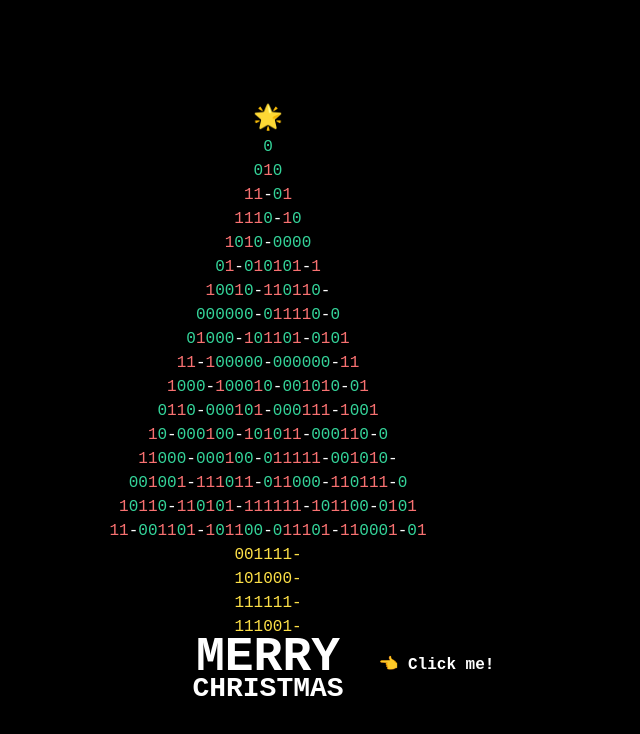
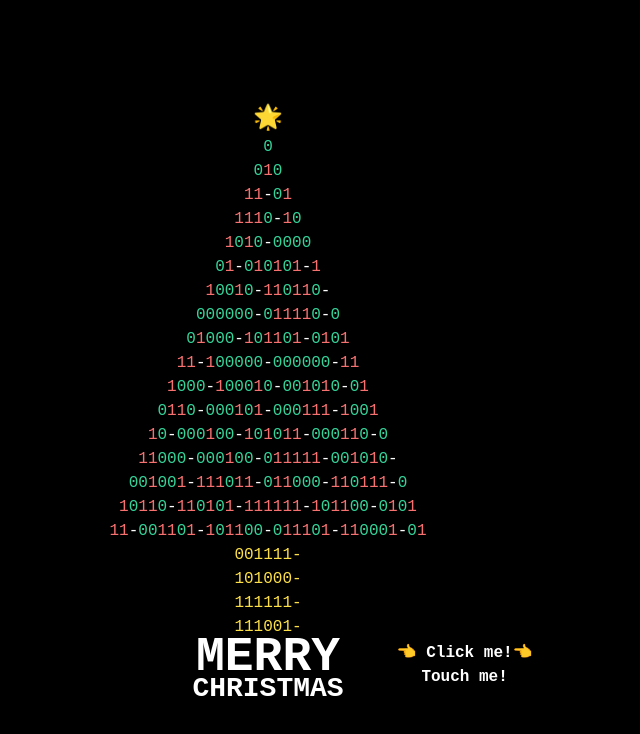
Before and after one commit to ju-nong/christmas-tree, a Vue app: page / in a window 1280 px wide. Shown: the top 734 px of the page, without its empty margins (372-1012 px from the left). Built offline with nearby package versions, Linux system fonts and the light colour scheme.

Commit message:
feat : 컨테이너 스타일 수정 및 Click, Touch 구분

```diff
--- a/src/App.vue
+++ b/src/App.vue
@@ -1,8 +1,8 @@
 <template>
     <div
-        class="w-[100vw] h-[100vh] flex justify-center items-center text-white text-center overflow-hidden"
+        class="w-full h-full flex justify-center items-center text-white text-center overflow-hidden"
     >
-        <div class="tree flex flex-col items-center p-6">
+        <div class="tree flex flex-col items-center">
             <div class="tree-header flex flex-col items-center">
                 <Star :twinkle="twinkle" />
                 <Floor v-for="(_, floor) in HEADER_FLOOR" :key="floor">
@@ -28,10 +28,12 @@
                     <p class="text-5xl">MERRY</p>
                     <p class="text-[1.75rem] leading-4">CHRISTMAS</p>
                 </div>
-                <span
+                <div
                     class="tree-footer-guide absolute top-[50%] right-0 pointer-events-none"
-                    >👈 Click me!</span
                 >
+                    <span class="tree-footer-guide-click">👈 Click me!</span>
+                    <span class="tree-footer-guide-touch">👈 Touch me!</span>
+                </div>
             </div>
         </div>
     </div>
@@ -108,10 +110,36 @@ function getRandomBinary(len) {
 
         &-guide {
             transform: translate(130%, -50%);
-            animation: ClickMe;
+            animation: FooterGuide;
             animation-duration: 2.5s;
             animation-iteration-count: infinite;
         }
     }
 }
+
+// 마우스가 있을 때
+@media (pointer: fine) {
+    .tree-footer-guide {
+        &-click {
+            display: block;
+        }
+
+        &-touch {
+            display: none;
+        }
+    }
+}
+
+// 터치스크린일 때
+@media (pointer: coarse) {
+    .tree-footer-guide {
+        &-click {
+            display: none;
+        }
+
+        &-touch {
+            display: block;
+        }
+    }
+}
 </style>
--- a/src/style.scss
+++ b/src/style.scss
@@ -9,13 +9,27 @@
     box-sizing: border-box;
 }
 
+html,
+body,
+#app {
+    width: 100%;
+    height: 100%;
+}
+
 body {
     background-color: #000;
     font-family: "Courier New", Courier, monospace;
-    overflow: hidden;
 }
 
-@keyframes Shining {
+.star {
+    animation-name: Twinkle;
+    animation-duration: 1s;
+    animation-iteration-count: infinite;
+
+    text-shadow: #fc0 0 0 10px;
+}
+
+@keyframes Twinkle {
     0% {
         transform: scale(1);
     }
@@ -27,7 +41,7 @@ body {
     }
 }
 
-@keyframes ClickMe {
+@keyframes FooterGuide {
     0% {
         transform: translate(130%, -50%);
     }
@@ -39,24 +53,9 @@ body {
     }
 }
 
-.star {
-    animation-name: Shining;
-    animation-duration: 1s;
-    animation-iteration-count: infinite;
-
-    text-shadow: #fc0 0 0 10px;
-}
-
 @media screen and (max-width: 500px) {
     .tree {
-        transform: scale(0.5);
+        transform: scale(0.7);
         transform-origin: center;
     }
 }
-
-@media screen and (max-height: 600px) {
-    .tree {
-        transform: scale(0.4);
-        transform-origin: center;
-    }
-}
```
